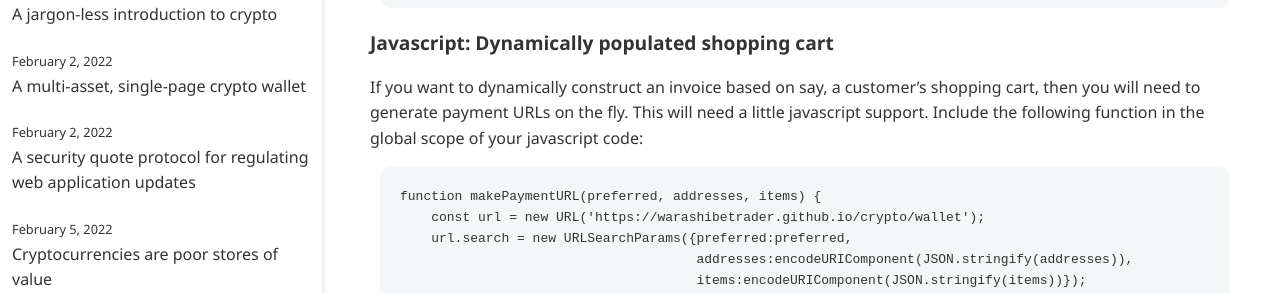
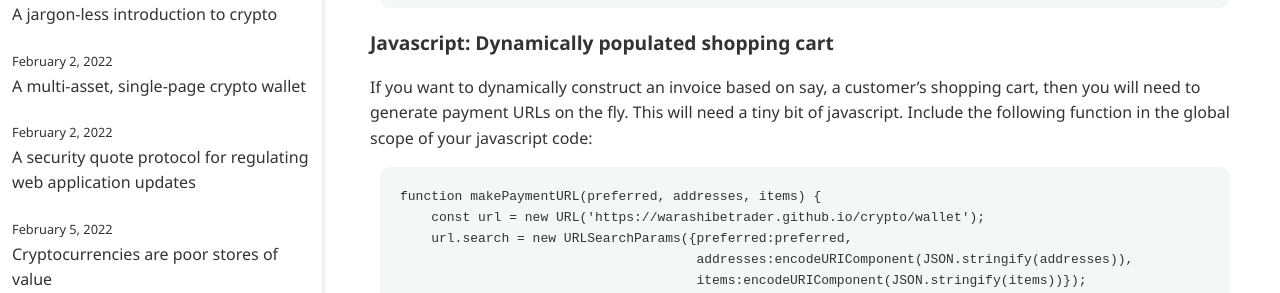
Before and after one commit to warashibetrader/warashibetrader.github.io, a Jekyll site: the page built from _posts/2022-02-17-invoices.md, in a window 1280 px wide and 900 px high, scrolled down 445 px. Shown: the part 184-477 px from the top of the window. Built offline with Jekyll 4.4.1, drawn with Linux system fonts in a browser that asks for light colours.

Commit message:
Update 2022-02-17-invoices.md

```diff
--- a/_posts/2022-02-17-invoices.md
+++ b/_posts/2022-02-17-invoices.md
@@ -26,7 +26,7 @@ Here is the HTML code in plaintext:
 
 ### Javascript: Dynamically populated shopping cart
 
-If you want to dynamically construct an invoice based on say, a customer's shopping cart, then you will need to generate payment URLs on the fly. This will need a little javascript support. Include the following function in the global scope of your javascript code:
+If you want to dynamically construct an invoice based on say, a customer's shopping cart, then you will need to generate payment URLs on the fly. This will need a tiny bit of javascript. Include the following function in the global scope of your javascript code:
 
     function makePaymentURL(preferred, addresses, items) {
         const url = new URL('https://warashibetrader.github.io/crypto/wallet');
```
